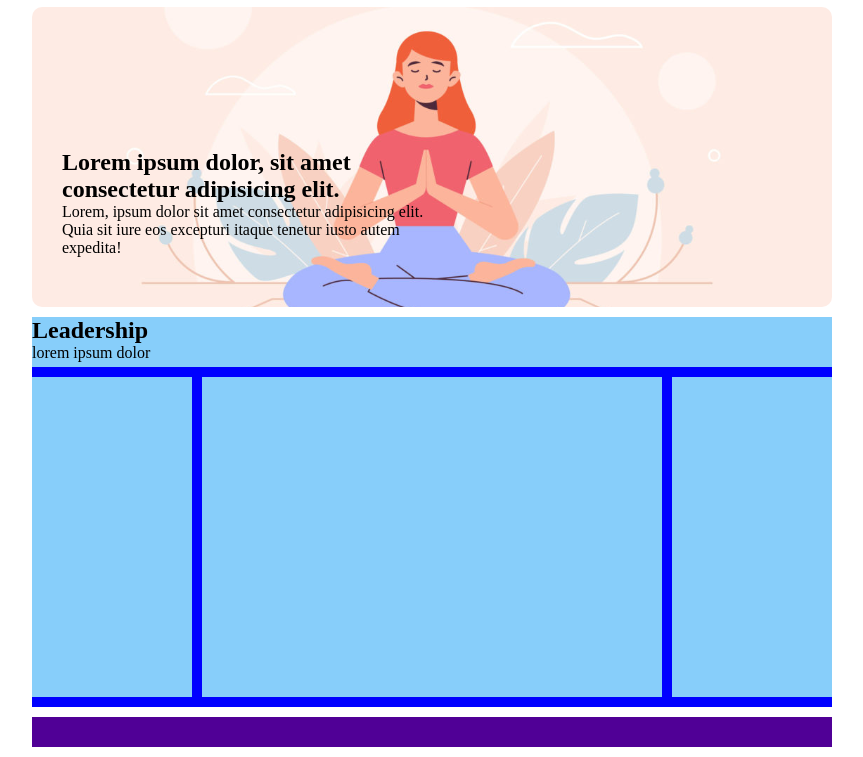
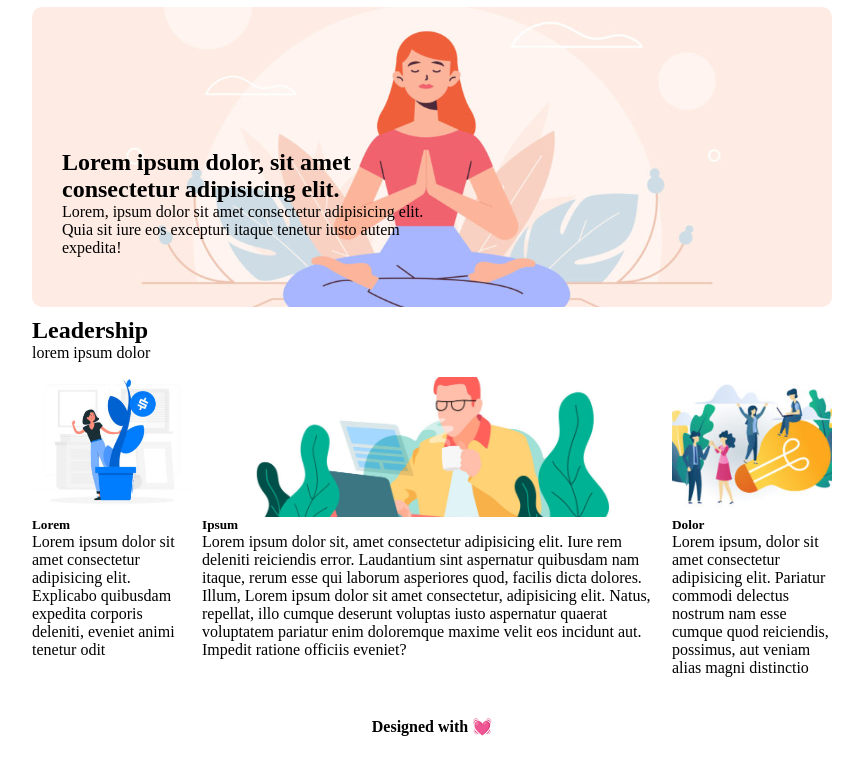
Before and after one commit to GiulianoPrimavera/htmlcss-wp, a plain HTML site: page index.html in a window 1280 px wide. Shown: the part 120-877 px from the top of the page, without its empty margins (208-1071 px from the left). Drawn offline with Linux system fonts and the light colour scheme.

Commit message:
aggiunto sezione centrale

```diff
--- a/css/style.css
+++ b/css/style.css
@@ -10,12 +10,10 @@ header, footer, .hero, .sezione2{
     width: 800px;
 
 }
+footer{
+    text-align: center;
+}
 
-footer{
-    height: 30px;
-    background-color: rgb(80, 0, 150);
-    margin-top: 10px;
-}
 ul{
     list-style: none;
 }
@@ -29,6 +27,7 @@ li a{
 li a:hover{
     background-color: rgb(211, 211, 211);
 }
+
 .logo{
     width: 140px;
     padding: 5px;
@@ -51,11 +50,8 @@ li a:hover{
     padding-left: 30px
 }
 /* sulla sezione centrale uso float:left per gli elementi interni e clearfix per il contenitore, per la classe row */
-.sezione2{
-    background-color: rgb(0, 0, 255);
-}
+
 .colonna_laterali{
-    background-color: rgb(135, 206, 250);
     float: left;
     height: 320px;
     width: 20%;
@@ -72,11 +68,9 @@ li a:hover{
 
 .sezione_sottotitolo{
     height: 50px;
-    background-color: rgb(135, 206, 250);
     margin-bottom: 10px;
 }
 .colonna_centrale{
-    background-color: rgb(135, 206, 250);
     float: left;
     width: calc( 100% - 40% - 20px);
     height: 320px;
@@ -86,3 +80,27 @@ li a:hover{
 .border_radius{
     border-radius: 10px;
 }
+
+/* immagini banner della sezione centrale */
+.banner{
+    width: 100%;
+    height: 140px;
+    background-position: center;
+    background-size: cover;
+    position: relative;
+}
+.immagine_sinistra{
+    background-image: url(../img/img-1.jpg);
+}
+.immagine_centrale{
+    background-image: url(../img/banner-2.jpg);
+}
+.immagine_destra{
+    background-image: url(../img/img-3.jpg);
+}
+.immagine_destra::after{
+    position: absolute;
+    width: 100%;
+    height: 100%;
+    background-color: rgba(0, 0, 0, 0.6);
+}
--- a/index.html
+++ b/index.html
@@ -37,21 +37,27 @@
                 <!-- Florian dice che in un div in cui ci sono elementi floattanti ed elementi non floattanti è consigliato racchiudere gli elementi floattanti in un div interno da quelli non floattanti -->
                 <div class="row clearfix"> <!-- le classi "row" vengono utilizzate per le classi contententi elementi floattanti -->
                     <div class="colonna_laterali">
-
+                       <div class="immagine_sinistra banner border_radius"></div>
+                       <h5>Lorem</h5>
+                       <p>Lorem ipsum dolor sit amet consectetur adipisicing elit. Explicabo quibusdam expedita corporis deleniti, eveniet animi tenetur odit </p>
                     </div>
 
                     <div class="colonna_centrale">
-
+                        <div class="immagine_centrale banner border_radius"></div>
+                        <h5>Ipsum</h5>
+                        <p>Lorem ipsum dolor sit, amet consectetur adipisicing elit. Iure rem deleniti reiciendis error. Laudantium sint aspernatur quibusdam nam itaque, rerum esse qui laborum asperiores quod, facilis dicta dolores. Illum, <assumenda class="lor">Lorem ipsum dolor sit amet consectetur, adipisicing elit. Natus, repellat, illo cumque deserunt voluptas iusto aspernatur quaerat voluptatem pariatur enim doloremque maxime velit eos incidunt aut. Impedit ratione officiis eveniet?</assumenda></p>
                     </div>
                     <div class="colonna_laterali">
-
+                        <div class="immagine_destra banner border_radius"></div>
+                        <h5>Dolor</h5>
+                        <p>Lorem ipsum, dolor sit amet consectetur adipisicing elit. Pariatur commodi delectus nostrum nam esse cumque quod reiciendis, possimus, aut veniam alias magni distinctio</p>
                     </div>
                 </div>
             </section>
         </main>
 
         <footer>
-
+            <h4>Designed with &#128147;</h4>
         </footer>
     </body>
 </html>
```
